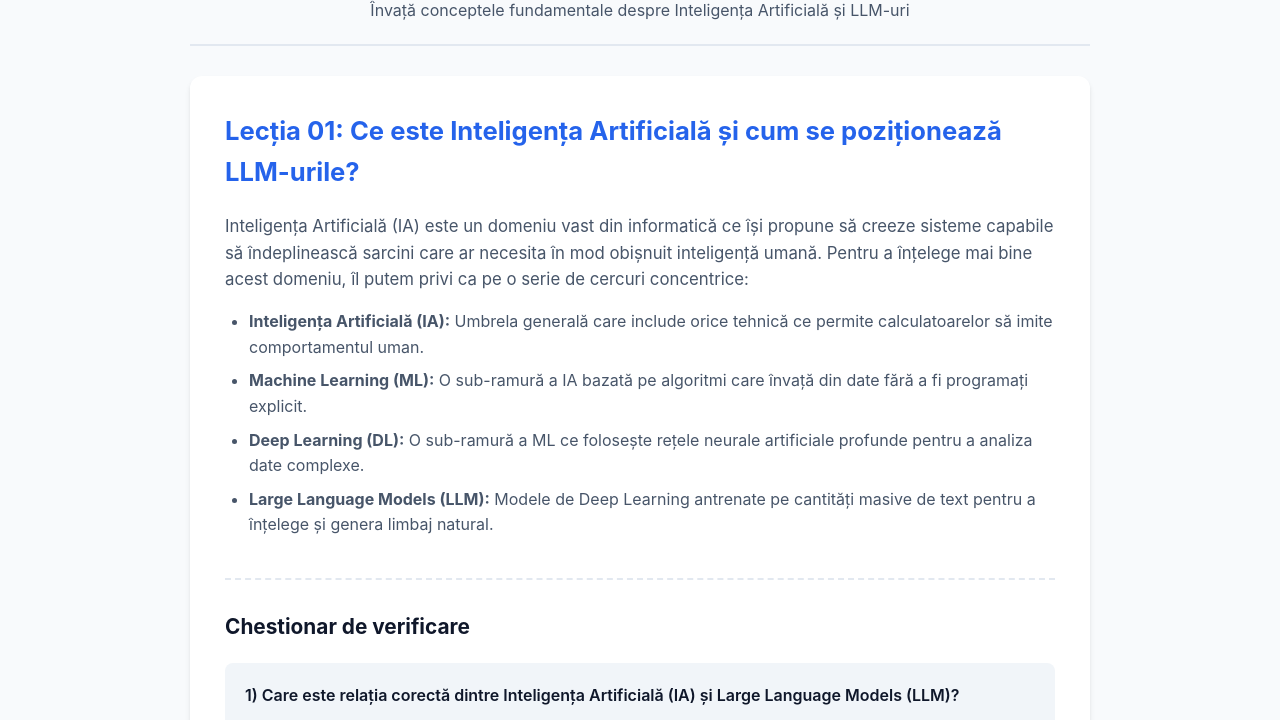
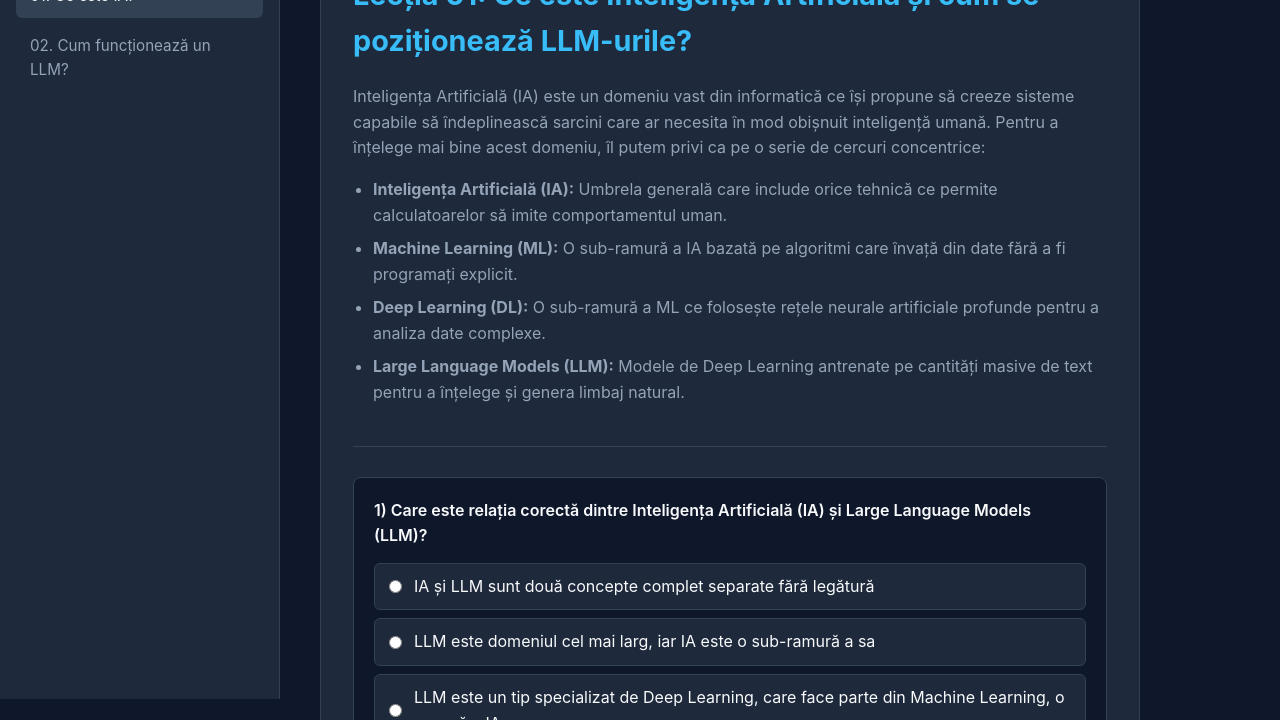
Before and after one commit to elenadragan018-png/ai_start, a plain HTML site: page index.html in a window 1280 px wide. Shown: the part 101-821 px from the top of the page. Drawn offline with Linux system fonts and the light colour scheme.

Commit message:
Update index.html

```diff
--- a/index.html
+++ b/index.html
@@ -3,20 +3,19 @@
 <head>
   <meta charset="UTF-8">
   <meta name="viewport" content="width=device-width, initial-scale=1.0">
-  <title>Curs Inteligență Artificială</title>
+  <title>Curs IA & LLM</title>
   <style>
     :root {
-      --primary: #2563eb;
-      --primary-hover: #1d4ed8;
-      --bg-color: #f8fafc;
-      --card-bg: #ffffff;
-      --text-main: #0f172a;
-      --text-muted: #475569;
-      --border-color: #e2e8f0;
-      --success-bg: #dcfce7;
-      --success-text: #166534;
-      --error-bg: #fee2e2;
-      --error-text: #991b1b;
+      --bg-main: #0f172a;
+      --bg-card: #1e293b;
+      --bg-quiz: #0f172a;
+      --primary: #38bdf8;
+      --primary-hover: #0284c7;
+      --text-main: #f8fafc;
+      --text-muted: #94a3b8;
+      --border: #334155;
+      --success: #22c55e;
+      --error: #ef4444;
     }
 
     * {
@@ -27,75 +26,95 @@
 
     body {
       font-family: -apple-system, BlinkMacSystemFont, "Segoe UI", Roboto, Helvetica, Arial, sans-serif;
-      background-color: var(--bg-color);
+      background-color: var(--bg-main);
       color: var(--text-main);
       line-height: 1.6;
-      padding: 20px;
+      display: flex;
+      min-height: 100vh;
     }
 
-    .app-container {
-      max-width: 900px;
-      margin: 0 auto;
+    /* Meniu Lateral */
+    .sidebar {
+      width: 280px;
+      background-color: var(--bg-card);
+      border-right: 1px solid var(--border);
+      padding: 24px 16px;
+      display: flex;
+      flex-direction: column;
+      gap: 20px;
+      position: fixed;
+      height: 100vh;
+      overflow-y: auto;
     }
 
-    header {
-      text-align: center;
-      margin-bottom: 30px;
-      padding: 20px 0;
-      border-bottom: 2px solid var(--border-color);
+    .sidebar h2 {
+      font-size: 1.2rem;
+      color: var(--primary);
+      text-transform: uppercase;
+      letter-spacing: 1px;
     }
 
-    header h1 {
-      font-size: 2rem;
+    .sidebar nav a {
+      display: block;
+      padding: 10px 14px;
+      color: var(--text-muted);
+      text-decoration: none;
+      border-radius: 6px;
+      margin-bottom: 6px;
+      font-size: 0.95rem;
+      transition: all 0.2s;
+    }
+
+    .sidebar nav a:hover, .sidebar nav a.active {
+      background-color: var(--border);
       color: var(--text-main);
+    }
+
+    /* Conținut Principal */
+    .main-content {
+      margin-left: 280px;
+      flex: 1;
+      padding: 40px;
+      max-width: 900px;
+    }
+
+    .lesson-section {
+      background-color: var(--bg-card);
+      border: 1px solid var(--border);
+      border-radius: 12px;
+      padding: 32px;
+    }
+
+    h1 {
+      font-size: 1.8rem;
+      margin-bottom: 20px;
+      color: var(--primary);
+    }
+
+    p {
+      margin-bottom: 16px;
+      color: var(--text-muted);
+    }
+
+    ul {
+      margin: 0 0 24px 20px;
+      color: var(--text-muted);
+    }
+
+    li {
       margin-bottom: 8px;
     }
 
-    header p {
-      color: var(--text-muted);
-    }
-
-    .lesson-container {
-      background: var(--card-bg);
-      padding: 35px;
-      border-radius: 12px;
-      box-shadow: 0 4px 6px -1px rgba(0, 0, 0, 0.1), 0 2px 4px -1px rgba(0, 0, 0, 0.06);
-    }
-
-    .lesson-title {
-      font-size: 1.6rem;
-      color: var(--primary);
-      margin-bottom: 20px;
-    }
-
-    .lesson-content p {
-      margin-bottom: 16px;
-      color: var(--text-muted);
-      font-size: 1.05rem;
-    }
-
-    .lesson-content ul {
-      margin: 0 0 24px 24px;
-      color: var(--text-muted);
-    }
-
-    .lesson-content li {
-      margin-bottom: 8px;
-    }
-
+    /* Quiz */
     .quiz-block {
       margin-top: 40px;
       padding-top: 30px;
-      border-top: 2px dashed var(--border-color);
-    }
-
-    .quiz-block h3 {
-      font-size: 1.3rem;
-      margin-bottom: 20px;
+      border-top: 1px solid var(--border);
     }
 
     .quiz-q {
-      background: #f1f5f9;
+      background-color: var(--bg-quiz);
+      border: 1px solid var(--border);
       padding: 20px;
       border-radius: 8px;
       margin-bottom: 20px;
@@ -109,95 +128,98 @@
     .choices {
       display: flex;
       flex-direction: column;
-      gap: 10px;
+      gap: 8px;
     }
 
     .choice {
       display: flex;
       align-items: center;
-      background: #ffffff;
-      padding: 12px 16px;
+      padding: 10px 14px;
+      background-color: var(--bg-card);
+      border: 1px solid var(--border);
       border-radius: 6px;
-      border: 1px solid var(--border-color);
       cursor: pointer;
-      transition: border-color 0.2s, background-color 0.2s;
     }
 
     .choice:hover {
       border-color: var(--primary);
-      background-color: #f8fafc;
     }
 
     .choice input {
       margin-right: 12px;
-      width: 18px;
-      height: 18px;
     }
 
     .feedback {
       margin-top: 12px;
-      padding: 12px 16px;
+      padding: 10px 14px;
       border-radius: 6px;
-      font-weight: 500;
       display: none;
+      font-size: 0.9rem;
     }
 
     .feedback.ok {
       display: block;
-      background-color: var(--success-bg);
-      color: var(--success-text);
+      background-color: rgba(34, 197, 94, 0.15);
+      color: var(--success);
+      border: 1px solid var(--success);
     }
 
     .feedback.bad {
       display: block;
-      background-color: var(--error-bg);
-      color: var(--error-text);
+      background-color: rgba(239, 68, 68, 0.15);
+      color: var(--error);
+      border: 1px solid var(--error);
     }
 
+    /* Navigare Lecții */
     .lesson-nav {
       display: flex;
       justify-content: space-between;
       margin-top: 40px;
       padding-top: 20px;
-      border-top: 1px solid var(--border-color);
+      border-top: 1px solid var(--border);
     }
 
     .lesson-nav a {
-      display: inline-flex;
-      flex-direction: column;
+      color: var(--primary);
       text-decoration: none;
-      color: var(--primary);
       font-weight: 600;
-      padding: 8px 16px;
-      border-radius: 6px;
-      transition: background 0.2s;
     }
 
-    .lesson-nav a:hover {
-      background-color: #eff6ff;
+    @media (max-width: 768px) {
+      body {
+        flex-direction: column;
       }
-
-    .lesson-nav a span:last-child {
-      font-size: 0.85rem;
-      color: var(--text-muted);
-      font-weight: normal;
+      .sidebar {
+        width: 100%;
+        height: auto;
+        position: relative;
+      }
+      .main-content {
+        margin-left: 0;
+        padding: 16px;
+      }
     }
   </style>
 </head>
 <body>
 
-<div class="app-container">
-  <header>
-    <h1>Curs Introductoriu în IA</h1>
-    <p>Învață conceptele fundamentale despre Inteligența Artificială și LLM-uri</p>
-  </header>
+  <!-- Meniu Lateral -->
+  <aside class="sidebar">
+    <h2>Curs IA & LLM</h2>
+    <nav>
+      <a href="#lectia1" class="active">01. Ce este IA?</a>
+      <a href="#lectia2">02. Cum funcționează un LLM?</a>
+    </nav>
+  </aside>
 
+  <!-- Zona de Conținut -->
+  <main class="main-content">
     <section id="lectia1" class="lesson-section">
       <div class="lesson-container">
 
-      <h2 class="lesson-title">Lecția 01: Ce este Inteligența Artificială și cum se poziționează LLM-urile?</h2>
+        <h1>Lecția 01: Ce este Inteligența Artificială și cum se poziționează LLM-urile?</h1>
 
-      <div class="lesson-content">
         <p>Inteligența Artificială (IA) este un domeniu vast din informatică ce își propune să creeze sisteme capabile să îndeplinească sarcini care ar necesita în mod obișnuit inteligență umană. Pentru a înțelege mai bine acest domeniu, îl putem privi ca pe o serie de cercuri concentrice:</p>
 
         <ul>
@@ -206,11 +228,9 @@
           <li><strong>Deep Learning (DL):</strong> O sub-ramură a ML ce folosește rețele neurale artificiale profunde pentru a analiza date complexe.</li>
           <li><strong>Large Language Models (LLM):</strong> Modele de Deep Learning antrenate pe cantități masive de text pentru a înțelege și genera limbaj natural.</li>
         </ul>
-      </div>
 
+        <!-- Chestionar -->
         <div class="quiz-block">
-        <h3>Chestionar de verificare</h3>
-
           <div class="quiz-q" data-q="L1Q1">
             <div class="q-text">1) Care este relația corectă dintre Inteligența Artificială (IA) și Large Language Models (LLM)?</div>
             <div class="choices">
@@ -251,14 +271,15 @@
           </div>
         </div>
 
+        <!-- Navigare jos -->
         <nav class="lesson-nav">
-        <a href="#home" class="prev"><span>← Înapoi</span><span>🏠 Acasă</span></a>
-        <a href="#lectia2" class="next"><span>Lecția următoare →</span><span>02. Cum funcționează un LLM?</span></a>
+          <a href="#home">← Acasă</a>
+          <a href="#lectia2">Lecția următoare →</a>
         </nav>
 
       </div>
     </section>
-</div>
+  </main>
 
   <script>
     const correctAnswers = {
@@ -287,6 +308,5 @@
       });
     });
   </script>
-
 </body>
 </html>
```
Lines whose indentation alone changed are shown as unchanged.
